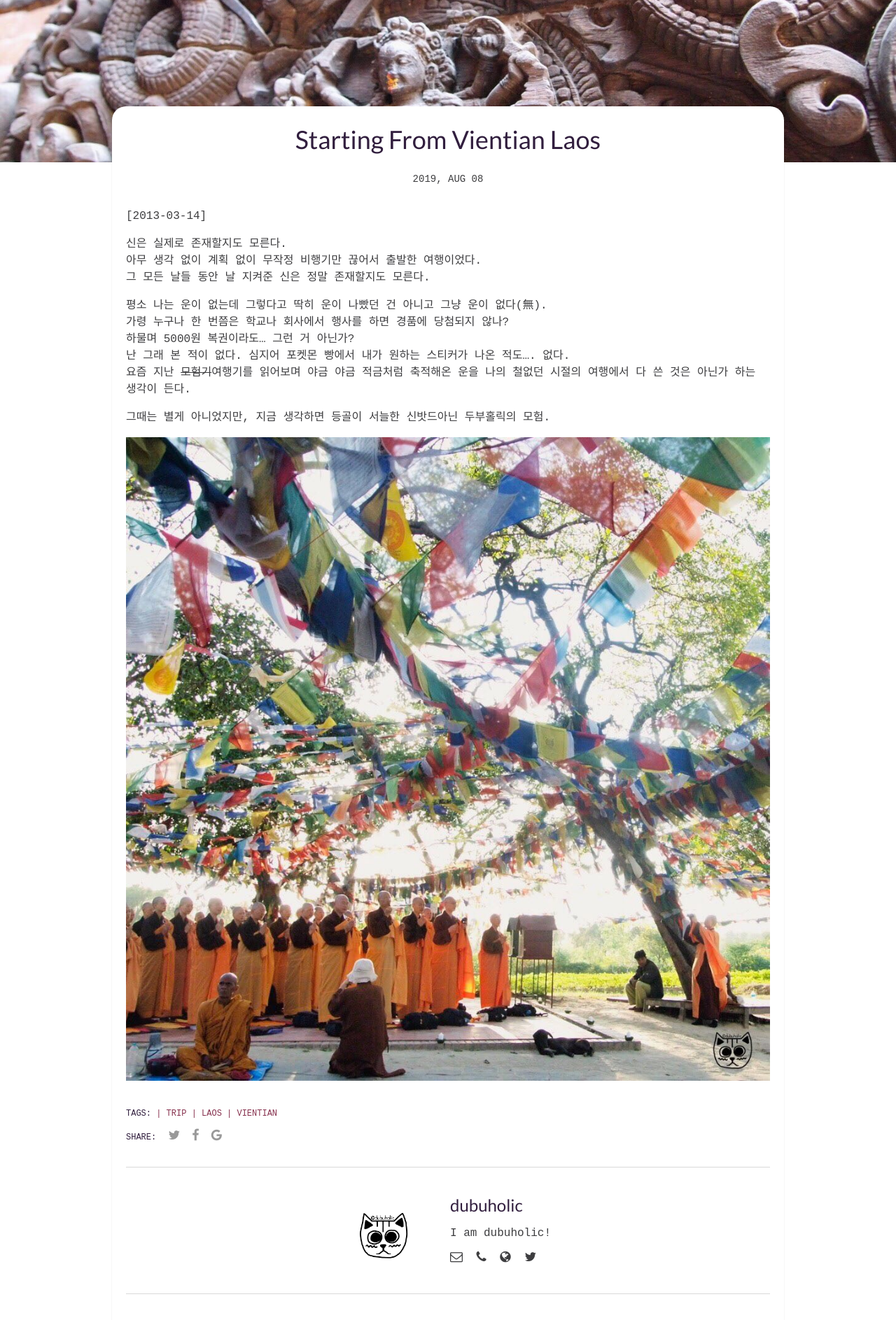
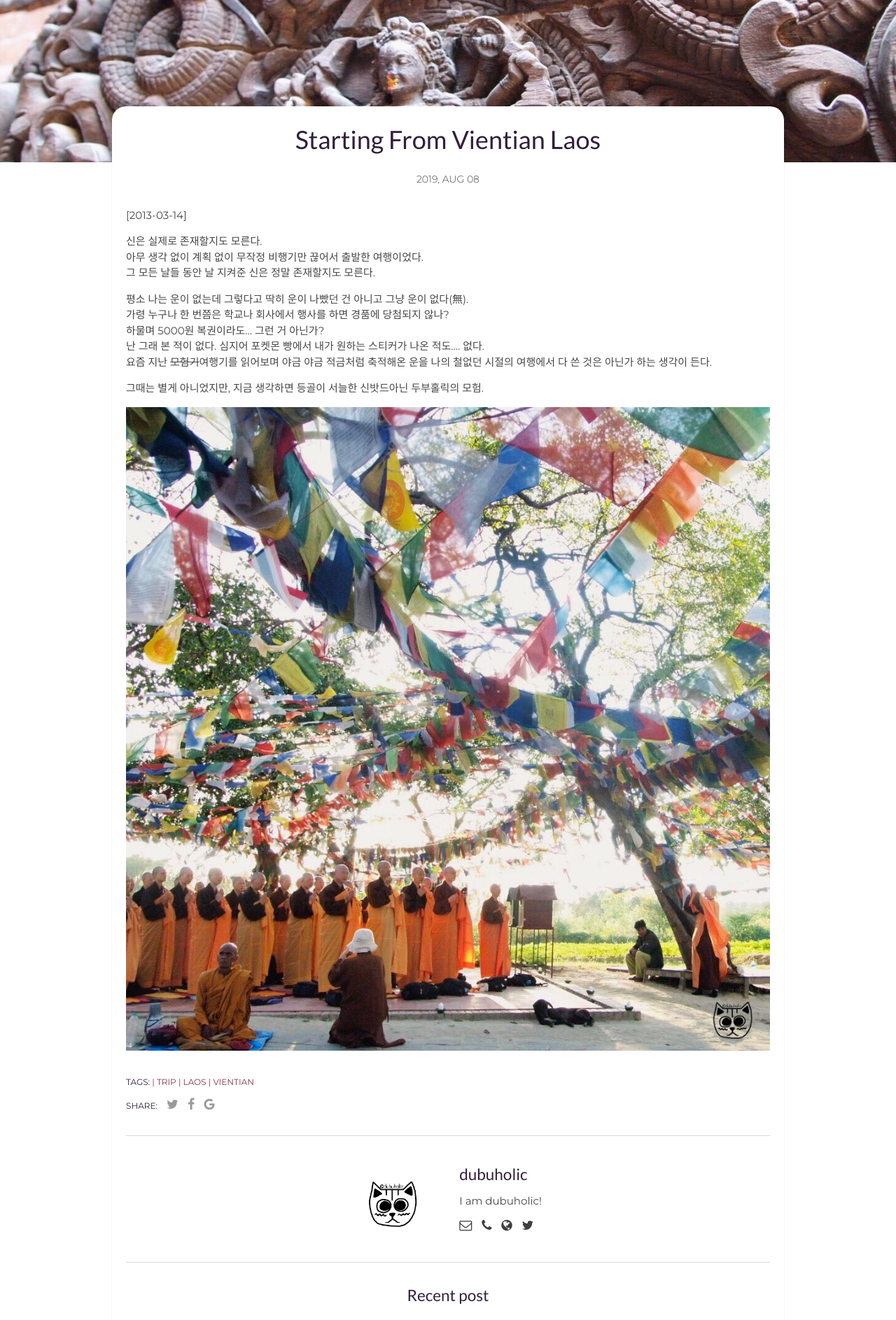
Before and after one commit to HAEZZA/HAEZZA.github.io, a Jekyll site: the page built from _posts/2019-08-08-Vientian-Laos.markdown, in a window 1280 px wide. Shown: the part 371-2258 px from the top of the page at 70% size. Built offline with Jekyll 4.4.1, drawn with Linux system fonts in a browser that asks for light colours; some web fonts are replaced; comment, search, counter and statistics services are not loaded.

Commit message:
css 글꼴 수정

```diff
--- a/assets/css/main.css
+++ b/assets/css/main.css
@@ -1001,7 +1001,8 @@ pre {
   color: #9b0002; }
 
 .page-content {
-  font-family: 'Nanum Gothic Coding', monospace;
+  font-size: 15px;
+  color: #474747;
   margin-top: -80px;
   margin-bottom: 100px;
   background-color: #fff;
--- a/assets/css/sass/parts/post-page.scss
+++ b/assets/css/sass/parts/post-page.scss
@@ -39,7 +39,8 @@
 }
 
 .page-content {
-  font-family: 'Nanum Gothic Coding', monospace;
+  font-size: 15px;
+  color: #474747;
   margin-top: -80px;
   margin-bottom: 100px;
   background-color: $white;
```
